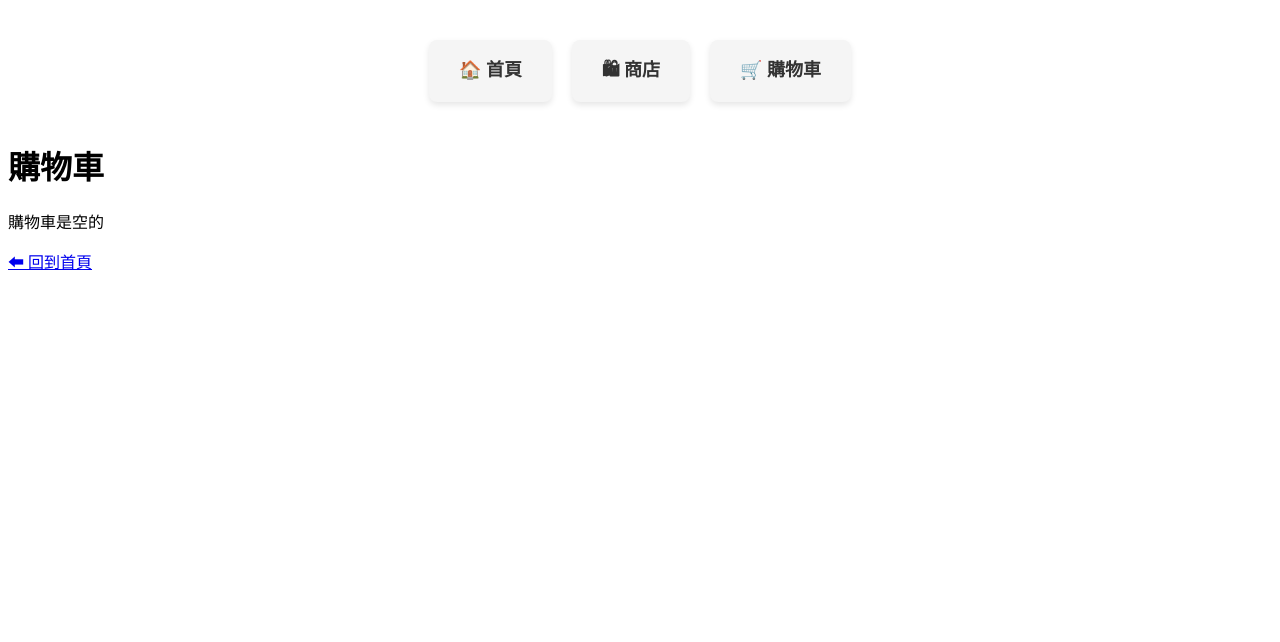
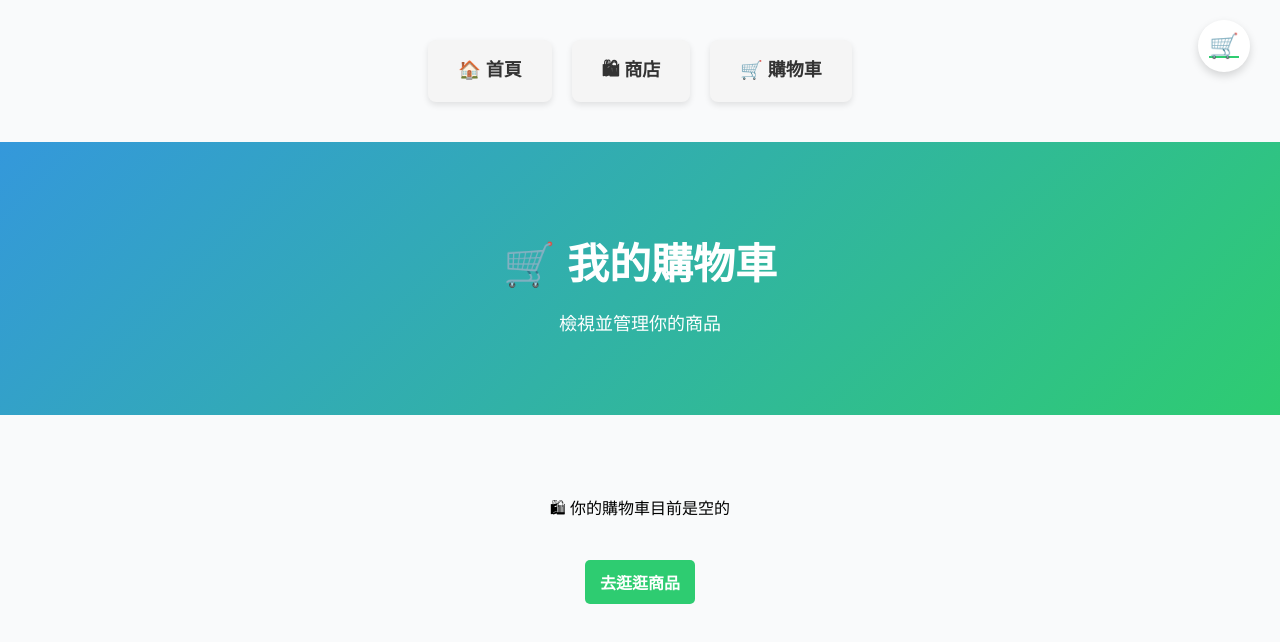
Before and after one commit to s1387tnt/ShopCart, a Vue app: page /cart in a window 1280 px wide. Shown: the top 642 px of the page. Built offline with nearby package versions, Linux system fonts and the light colour scheme.

Commit message:
feat cart.css修改購物車頁面和新增標誌

```diff
--- a/src/App.vue
+++ b/src/App.vue
@@ -1,31 +1,33 @@
 <template>
   <div id="app">
-    <!-- 導航區 -->
+    <!-- 🔹 導航區 -->
     <nav class="nav-blocks">
       <router-link to="/" class="nav-card">🏠 首頁</router-link>
       <router-link to="/shop" class="nav-card">🛍 商店</router-link>
       <router-link to="/cart" class="nav-card">🛒 購物車</router-link>
     </nav>
 
-    <!-- 這裡會顯示對應的頁面 -->
+    <!-- 🔹 主內容區：對應不同頁面 -->
     <router-view />
+
+    <!-- 🔹 全站固定購物車圖示 -->
+    <CartIcon />
   </div>
 </template>
 
-<script>
-export default {
-  name: "App",
-};
+<script setup>
+import CartIcon from "./components/CartIcon.vue";
 </script>
 
 <style>
-/* 導航樣式 */
+/* 🔹 導航區樣式 */
 .nav-blocks {
   display: flex;
   justify-content: center;
   gap: 20px;
   margin: 20px;
 }
+
 .nav-card {
   padding: 10px 20px;
   background: #f5f5f5;
@@ -33,8 +35,17 @@ export default {
   text-decoration: none;
   color: #333;
   font-weight: bold;
+  transition: background 0.2s ease;
 }
+
 .nav-card:hover {
   background: #ddd;
 }
+
+/* 🔹 全域背景 */
+body {
+  margin: 0;
+  font-family: "Noto Sans TC", sans-serif;
+  background: #f9fafb;
+}
 </style>
--- /dev/null
+++ b/src/components/CartIcon.vue
@@ -0,0 +1,56 @@
+<template>
+  <router-link to="/cart" class="cart-icon">
+    🛒
+    <span v-if="cart.totalItems > 0" class="badge">
+      {{ cart.totalItems }}
+    </span>
+  </router-link>
+</template>
+
+<script setup>
+import { useCartStore } from "../stores/cart.js";
+const cart = useCartStore();
+</script>
+
+<style scoped>
+.cart-icon {
+  position: fixed;
+  top: 20px;
+  right: 30px;
+  background: white;
+  box-shadow: 0 4px 8px rgba(0, 0, 0, 0.15);
+  border-radius: 50%;
+  width: 52px;
+  height: 52px;
+  display: flex;
+  align-items: center;
+  justify-content: center;
+  font-size: 24px;
+  color: #2ecc71;
+  z-index: 1000;
+  transition: all 0.2s ease;
+}
+
+.cart-icon:hover {
+  transform: scale(1.1);
+  background: #2ecc71;
+  color: white;
+}
+
+.badge {
+  position: absolute;
+  top: 6px;
+  right: 6px;
+  background: #e74c3c;
+  color: white;
+  font-size: 13px;
+  border-radius: 50%;
+  width: 20px;
+  height: 20px;
+  display: flex;
+  align-items: center;
+  justify-content: center;
+  font-weight: bold;
+  box-shadow: 0 0 4px rgba(0, 0, 0, 0.3);
+}
+</style>
--- a/src/pages/cart/Cart.vue
+++ b/src/pages/cart/Cart.vue
@@ -1,24 +1,46 @@
+<template>
+  <div class="cart">
+    <!-- 🔹 頁首區 -->
+    <header class="hero">
+      <h1>🛒 我的購物車</h1>
+      <p>檢視並管理你的商品</p>
+    </header>
+
+    <!-- 🔹 有商品時 -->
+    <section v-if="cart.items.length > 0" class="cart-list">
+      <div v-for="item in cart.items" :key="item.id" class="cart-card">
+        <div class="item-info">
+          <h2>{{ item.name }}</h2>
+          <p>NT$ {{ item.price }}</p>
+        </div>
+
+        <div class="item-actions">
+          <button @click="cart.decrease(item)" class="qty-btn">−</button>
+          <span>{{ item.qty }}</span>
+          <button @click="cart.increase(item)" class="qty-btn">＋</button>
+          <button @click="cart.removeItem(item.id)" class="remove-btn">移除</button>
+        </div>
+      </div>
+
+      <!-- 🔹 總金額 -->
+      <div class="cart-summary">
+        <p>🧾 總金額：NT$ {{ cart.totalPrice }}</p>
+        <button @click="cart.clearCart()" class="clear-btn">清空購物車</button>
+        <router-link to="/shop" class="continue-btn">繼續購物</router-link>
+      </div>
+    </section>
+
+    <!-- 🔹 無商品時 -->
+    <section v-else class="empty-cart">
+      <p>🛍 你的購物車目前是空的</p>
+      <router-link to="/shop" class="btn">去逛逛商品</router-link>
+    </section>
+  </div>
+</template>
+
 <script setup>
-import { useCartStore } from "./cart";
-
+import { useCartStore } from "../../stores/cart.js";
 const cart = useCartStore();
-
-function remove(index) {
-  cart.removeItem(index);
-}
 </script>
 
-<template>
-  <div>
-    <h1>購物車</h1>
-    <ul>
-      <li v-for="(item, index) in cart.items" :key="index">
-        {{ item.name }} - ${{ item.price }}
-        <button @click="remove(index)">移除</button>
-      </li>
-    </ul>
-
-    <p v-if="cart.items.length === 0">購物車是空的</p>
-    <router-link to="/">⬅ 回到首頁</router-link>
-  </div>
-</template>
+<style src="./cart.css"></style>
--- /dev/null
+++ b/src/pages/cart/cart.css
@@ -0,0 +1,112 @@
+.hero {
+  background: linear-gradient(135deg, #3498db, #2ecc71);
+  color: white;
+  text-align: center;
+  padding: 60px 20px;
+}
+
+.cart-list {
+  max-width: 800px;
+  margin: 40px auto;
+  display: flex;
+  flex-direction: column;
+  gap: 20px;
+}
+
+.cart-card {
+  background: white;
+  padding: 20px;
+  border-radius: 10px;
+  box-shadow: 0 4px 6px rgba(0, 0, 0, 0.1);
+  display: flex;
+  justify-content: space-between;
+  align-items: center;
+}
+
+.item-info h2 {
+  font-size: 20px;
+  margin-bottom: 5px;
+}
+
+.item-actions {
+  display: flex;
+  align-items: center;
+  gap: 10px;
+}
+
+.qty-btn {
+  background: #3498db;
+  color: white;
+  border: none;
+  width: 30px;
+  height: 30px;
+  border-radius: 6px;
+  cursor: pointer;
+}
+
+.qty-btn:hover {
+  background: #2e86c1;
+}
+
+.remove-btn {
+  background: #e74c3c;
+  color: white;
+  border: none;
+  padding: 6px 10px;
+  border-radius: 6px;
+  cursor: pointer;
+}
+
+.remove-btn:hover {
+  background: #c0392b;
+}
+
+.cart-summary {
+  text-align: center;
+  margin-top: 30px;
+}
+
+.clear-btn {
+  background: #e74c3c;
+  color: white;
+  border: none;
+  padding: 8px 14px;
+  border-radius: 8px;
+  cursor: pointer;
+  margin-right: 10px;
+}
+
+.clear-btn:hover {
+  background: #c0392b;
+}
+
+.continue-btn {
+  background: #2ecc71;
+  color: white;
+  padding: 8px 14px;
+  border-radius: 8px;
+  text-decoration: none;
+}
+
+.continue-btn:hover {
+  background: #27ae60;
+}
+
+.empty-cart {
+  text-align: center;
+  margin-top: 80px;
+}
+
+.btn {
+  display: inline-block;
+  margin-top: 10px;
+  background: #3498db;
+  color: white;
+  padding: 8px 14px;
+  border-radius: 8px;
+  text-decoration: none;
+}
+
+.btn:hover {
+  background: #2e86c1;
+}
--- a/src/pages/cart/cart.js
+++ /dev/null
@@ -1,22 +0,0 @@
-// src/store/cart.js
-import { defineStore } from "pinia";
-
-export const useCartStore = defineStore("cart", {
-  state: () => ({
-    items: [],
-  }),
-  actions: {
-    addItem(product) {
-      this.items.push(product);
-    },
-    removeItem(index) {
-      this.items.splice(index, 1);
-    },
-    clearCart() {
-      this.items = [];
-    },
-  },
-  getters: {
-    totalItems: (state) => state.items.length,
-  },
-});
--- a/src/pages/shop/shop.js
+++ b/src/pages/shop/shop.js
@@ -1,4 +1,5 @@
-import { useCartStore } from "../cart/cart"; // ✅ 路徑要依實際位置修改
+import { useCartStore } from "../../stores/cart";
+
 
 export default {
   name: "ShopPage",
--- /dev/null
+++ b/src/stores/cart.js
@@ -0,0 +1,34 @@
+import { defineStore } from "pinia";
+
+export const useCartStore = defineStore("cart", {
+  state: () => ({
+    items: [],
+  }),
+
+  getters: {
+    totalItems: (state) =>
+      state.items.reduce((sum, item) => sum + item.qty, 0),
+    totalPrice: (state) =>
+      state.items.reduce((sum, item) => sum + item.price * item.qty, 0),
+  },
+
+  actions: {
+    addItem(product) {
+      const existing = this.items.find((i) => i.id === product.id);
+      if (existing) existing.qty++;
+      else this.items.push({ ...product, qty: 1 });
+    },
+    removeItem(id) {
+      this.items = this.items.filter((i) => i.id !== id);
+    },
+    increase(item) {
+      item.qty++;
+    },
+    decrease(item) {
+      if (item.qty > 1) item.qty--;
+    },
+    clearCart() {
+      this.items = [];
+    },
+  },
+});
```
